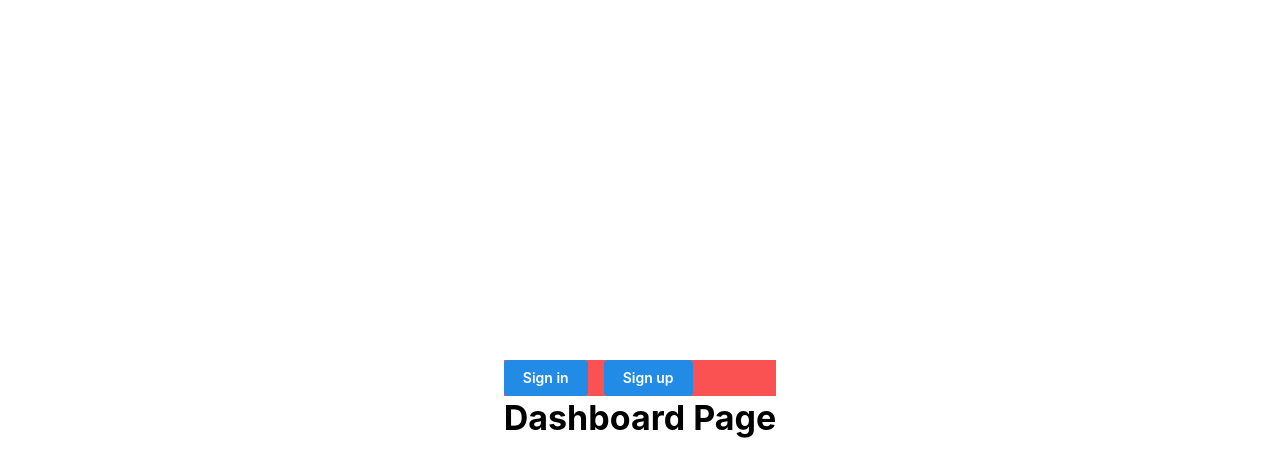
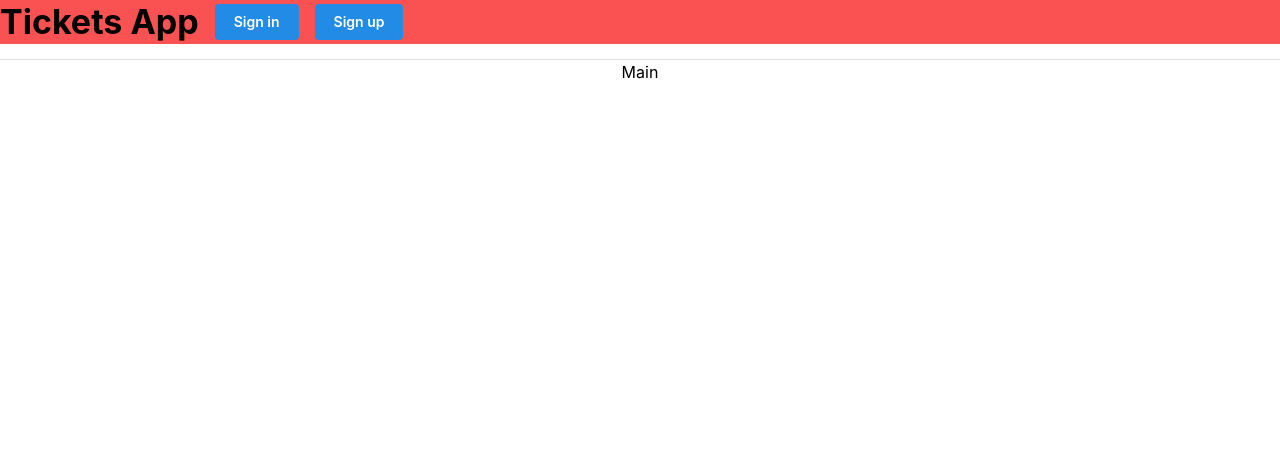
Before and after one commit to AndyMG1999/supportTicketApp, a React app in the folder clientapp/: page / in a window 1280 px wide. Shown: the top 476 px of the page. Built offline with nearby package versions, Linux system fonts and the light colour scheme; the HTML template or start-up script is replaced by a standard one.

Commit message:
Changed header to appshell

```diff
--- a/clientapp/src/App.tsx
+++ b/clientapp/src/App.tsx
@@ -1,4 +1,5 @@
 import { Flex } from '@mantine/core'
+import { AppShell } from '@mantine/core';
 import './App.css'
 import Header from './generalComponents/Header'
 import DashboardPage from './pages/dashboardPage/DashboardPage'
@@ -6,12 +7,10 @@ import DashboardPage from './pages/dashboardPage/DashboardPage'
 function App() {
 
   return (
-    <Flex
-    direction={"column"}
-    >
-      <Header />
-      <DashboardPage />
-    </Flex>
+    <AppShell header={{ height: 60 }}>
+      <AppShell.Header><Header/></AppShell.Header>
+      <AppShell.Main>Main</AppShell.Main>
+    </AppShell>
   )
 }
 
--- a/clientapp/src/generalComponents/Header.tsx
+++ b/clientapp/src/generalComponents/Header.tsx
@@ -2,7 +2,8 @@ import { Title,Group,Button } from "@mantine/core";
 
 const Header = () => {
     return(
-        <Group w={"100%"} bg={"red"} display={"flex"} pos={"sticky"} top={0}>
+        <Group w={"100%"} bg={"red"}>
+            <Title>Tickets App</Title>
             <Button>Sign in</Button>
             <Button>Sign up</Button>
         </Group>
```
